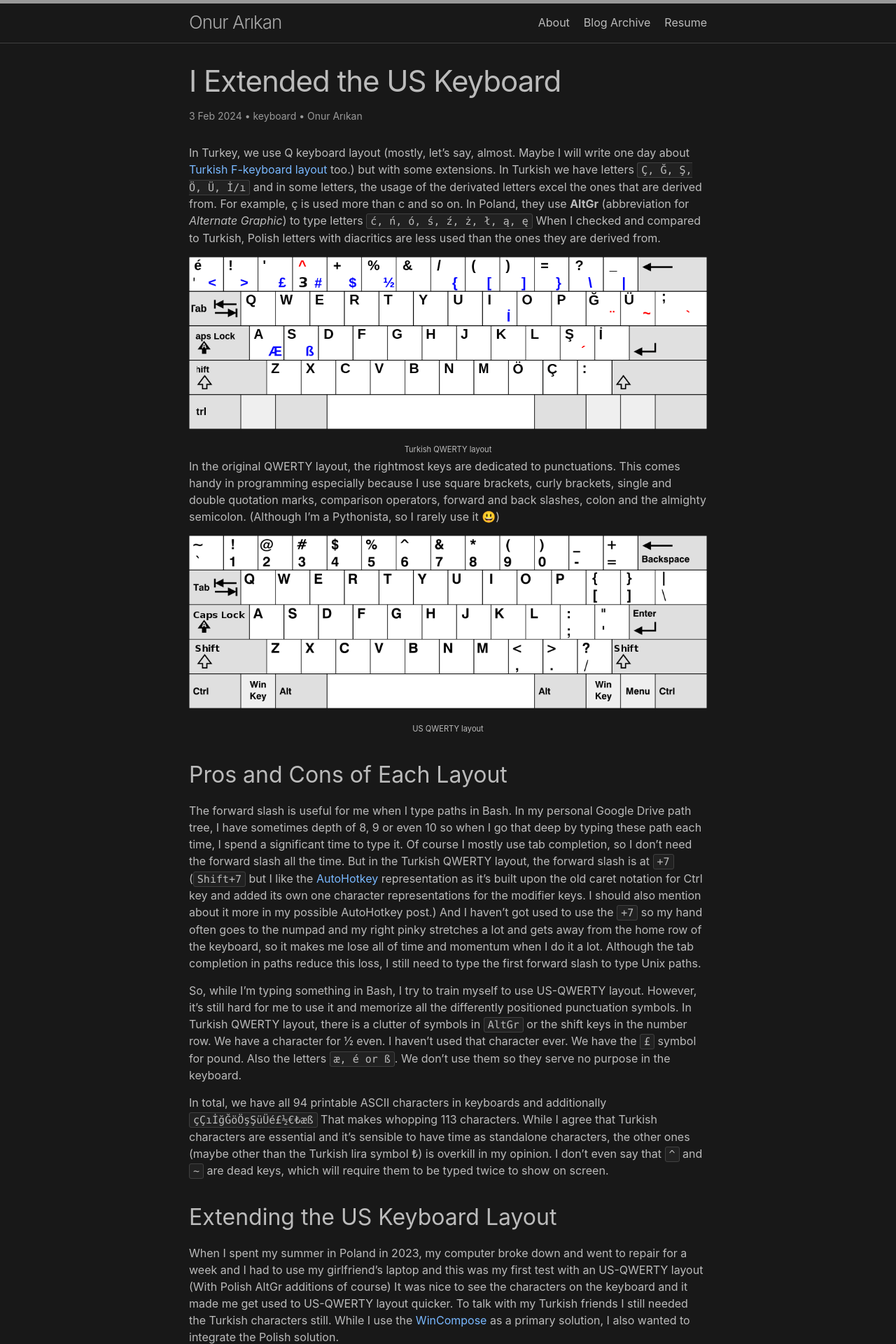
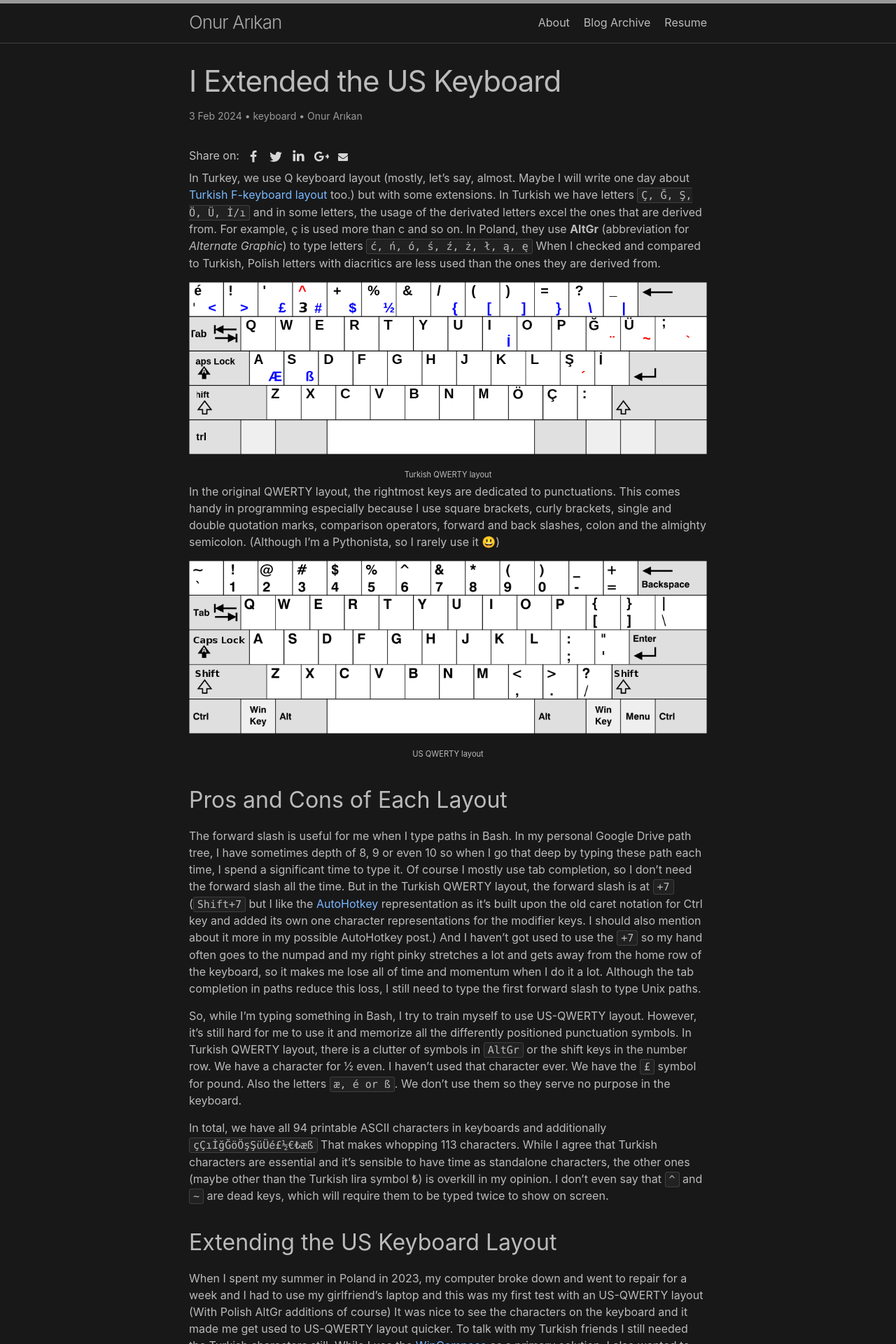
Before and after one commit to opethef10/opethef10.github.io, a Jekyll site: the page built from _posts/2024-02-03-i-extended-us-keyboard.md, in a window 1280 px wide. Shown: the top 1920 px of the page at 70% size. Built offline with Jekyll 4.4.1, drawn with Linux system fonts in a browser that asks for light colours; comment, search, counter and statistics services are not loaded; some of the changed text lies outside the part shown.

Commit message:
Include sharlinks and navlinks in the posts

```diff
--- a/_includes/head.html
+++ b/_includes/head.html
@@ -5,6 +5,7 @@
   {%- seo -%}
   <link rel="shortcut icon" href="{{ "/favicon.ico" | prepend: site.baseurl | prepend: site.url }}" />
   <link rel="stylesheet" href="{{ "/assets/css/style.css" | relative_url }}">
+  <link rel="stylesheet" href="{{ "/assets/css/main.css" | relative_url }}">
   {%- feed_meta -%}
   {%- if jekyll.environment == 'production' and site.google_analytics -%}
     {%- include google-analytics.html -%}
--- a/_layouts/post.html
+++ b/_layouts/post.html
@@ -35,9 +35,15 @@
         {% endfor %}
       {%- endif -%}</p>
   </header>
+  <div class="share-links no-print">
+    {% include sharelinks.html %}
+  </div>
 
   <div class="post-content e-content" itemprop="articleBody">
     {{ content }}
+	<div class="no-print">
+      {% include navlinks.html %}
+    </div>
   </div>
 
   {%- if site.disqus.shortname -%}
--- /dev/null
+++ b/assets/css/main.css
@@ -0,0 +1,99 @@
+---
+---
+
+hr {
+  margin-top: 30px;
+  margin-bottom: 20px;
+}
+
+/* Post navigation links */
+.post_navi {
+  display: flex;
+}
+
+.post_navi-label {
+  font-size: 0.8em;
+  opacity: 0.5;
+}
+
+.post_navi .post_navi-item {
+  padding: 0 2.2em;
+  width: 50%;
+  position: relative;
+  color: inherit !important;
+}
+
+.post_navi .nav_prev {
+  text-align: left;
+}
+
+.post_navi .nav_next {
+  text-align: right;
+}
+
+.post_navi .nav_prev .post_navi-arrow {
+  left: 0;
+}
+
+.post_navi .nav_next .post_navi-arrow {
+  right: 0;
+}
+
+.post_navi .post_navi-arrow {
+  position: absolute;
+  top: 50%;
+  transform: translateY(-50%);
+  font-size: 2.5em;
+  opacity: 0.3;
+}
+
+/* HighlightJS overrides */
+.hljs {
+  max-height: {{site.code_block_max_height | default: "500px"}};
+}
+
+/* Copy code button */
+.copy-code-button {
+  color: #272822;
+  background-color: #FFF;
+  border-color: #272822;
+  border: 2px solid;
+  border-radius: 3px 3px 0px 0px;
+
+  /* right-align */
+  display: block;
+  margin-left: auto;
+  margin-right: 0;
+
+  margin-bottom: -2px;
+  padding: 3px 8px;
+  font-size: 0.8em;
+}
+
+.copy-code-button:hover {
+  cursor: pointer;
+  background-color: #F2F2F2;
+}
+
+.copy-code-button:focus {
+  /* Avoid an ugly focus outline on click in Chrome,
+     but darken the button for accessibility.
+     See https://stackoverflow.com/a/25298082/1481479 */
+  background-color: #E6E6E6;
+  outline: 0;
+}
+
+.copy-code-button:active {
+  background-color: #D9D9D9;
+}
+
+.highlight pre {
+  /* Avoid pushing up the copy buttons. */
+  margin: 0;
+}
+
+@media print {
+  .no-print {
+    display: none !important;
+  }
+}
```
